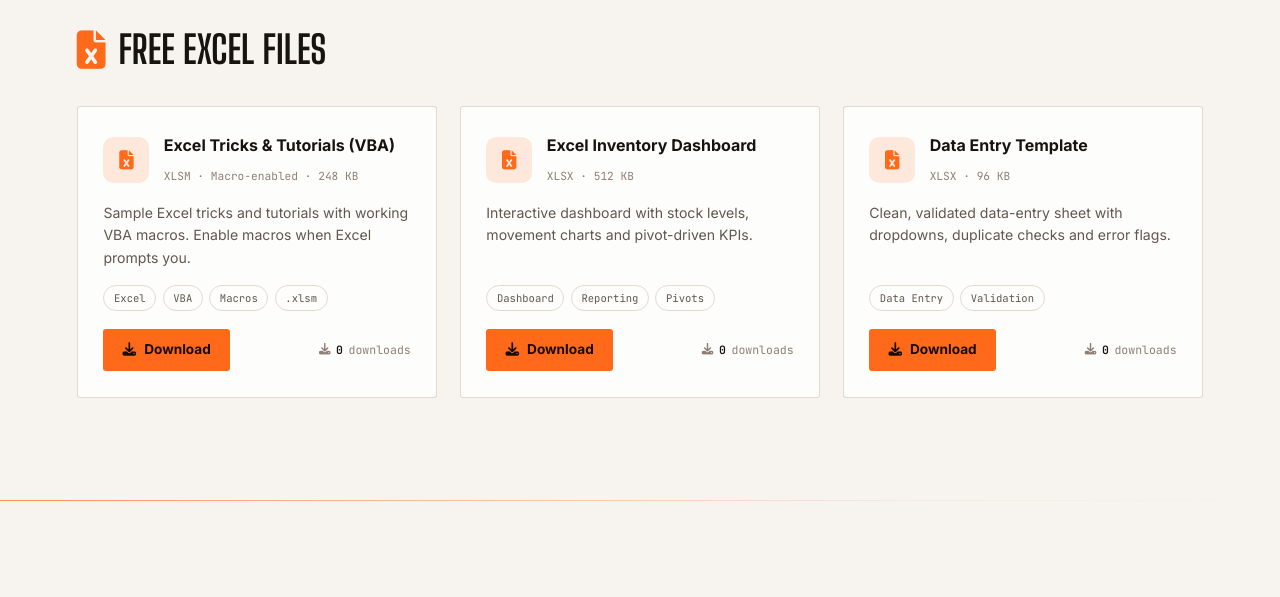
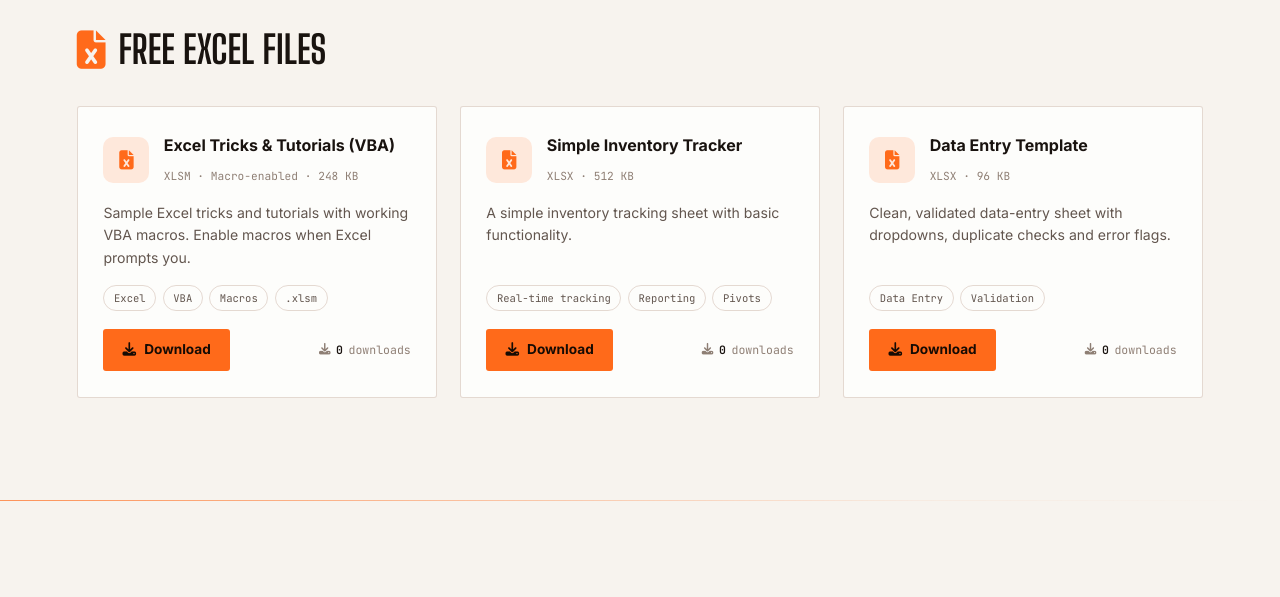
Before and after one commit to kurttzy918/My-Porfolio-Web, a website: page index.html in a window 1280 px wide. Shown: the part 8740-9337 px from the top of the page. Drawn offline with Linux system fonts and the light colour scheme; animation ran at ten frames a second.

Commit message:
new file:   Inventory template.xlsx modified:   index.html

```diff
--- a/index.html
+++ b/index.html
@@ -1554,11 +1554,11 @@
   </article>
 
   <article class="dl-card reveal-x-left" data-file="inventory-dashboard" style="transition-delay:.08s">
-    <div class="dl-head"><div class="dl-icon"><i class="fas fa-file-excel"></i></div><div><h3>Excel Inventory Dashboard</h3><span class="dl-meta">XLSX · 512 KB</span></div></div>
-    <p class="dl-desc">Interactive dashboard with stock levels, movement charts and pivot-driven KPIs.</p>
-    <div class="dl-tags"><span>Dashboard</span><span>Reporting</span><span>Pivots</span></div>
+    <div class="dl-head"><div class="dl-icon"><i class="fas fa-file-excel"></i></div><div><h3>Simple Inventory Tracker</h3><span class="dl-meta">XLSX · 512 KB</span></div></div>
+    <p class="dl-desc">A simple inventory tracking sheet with basic functionality.</p>
+    <div class="dl-tags"><span>Real-time tracking</span><span>Reporting</span><span>Pivots</span></div>
     <div class="dl-bottom">
-      <a class="dl-btn" href="files/Excel-Inventory-Dashboard.xlsx" download="Excel-Inventory-Dashboard.xlsx"><i class="fas fa-download"></i> Download</a>
+      <a class="dl-btn" href="Inventory template.xlsx" download="Excel-Inventory-Dashboard.xlsx"><i class="fas fa-download"></i> Download</a>
       <span class="dl-count"><i class="fas fa-download"></i><b class="dl-count-num" data-file="inventory-dashboard">0</b> downloads</span>
     </div>
   </article>
```
Also changed, not shown: 1 other file.
